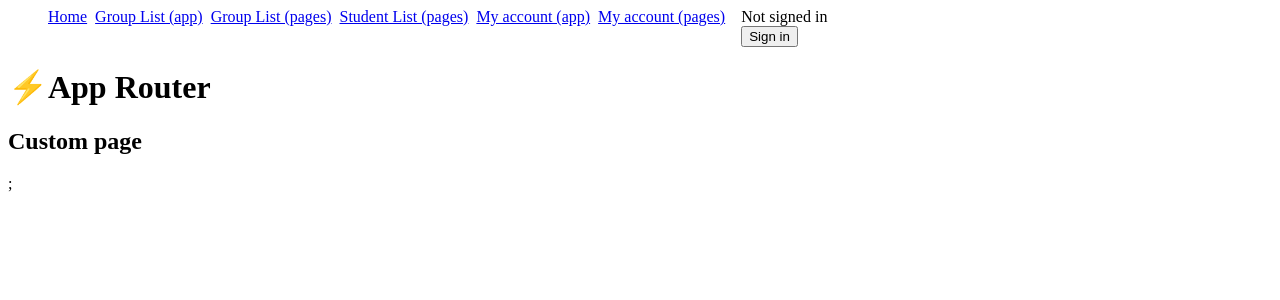
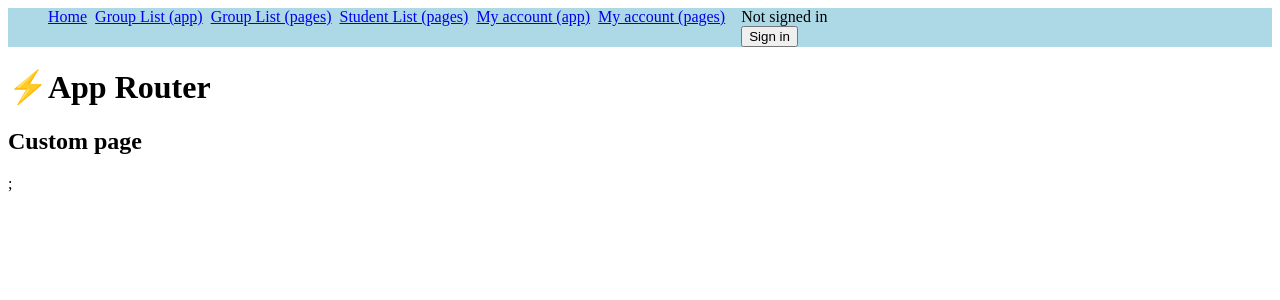
Before and after one commit to Serg-Mt/fe422-ts-next-app-auth-prisma, a Next.js app: page /custom in a window 1280 px wide. Shown: the top 300 px of the page. Built offline with nearby package versions, Linux system fonts and the light colour scheme; no server answers.

Commit message:
fix: update Vk provider to include checks and add background color to header

```diff
--- a/auth.ts
+++ b/auth.ts
@@ -17,7 +17,7 @@ export const { handlers, signIn, signOut, auth } = NextAuth({
   providers: [
     GitHub,
     Google,
-    Vk,
+    Vk({checks:['none']}),
 
     CredentialsProvider({
       // The name to display on the sign in form (e.g. 'Sign in with...')
--- a/globals.css
+++ b/globals.css
@@ -1,6 +1,7 @@
 header {
   display: flex;
   gap: 1rem;
+  background-color: lightblue;
   nav ul{
     margin: 0;
     gap: .5rem;
```
